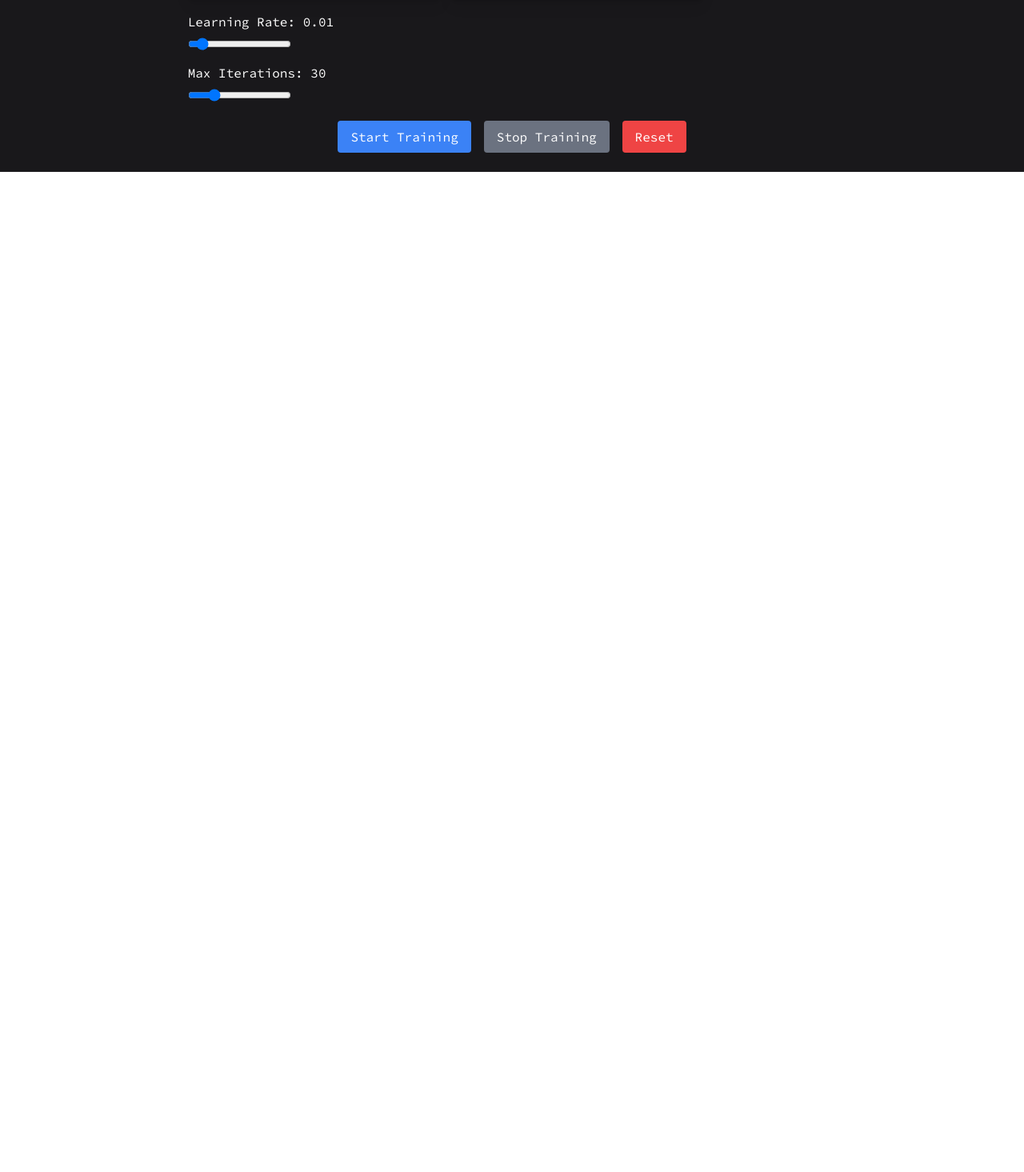
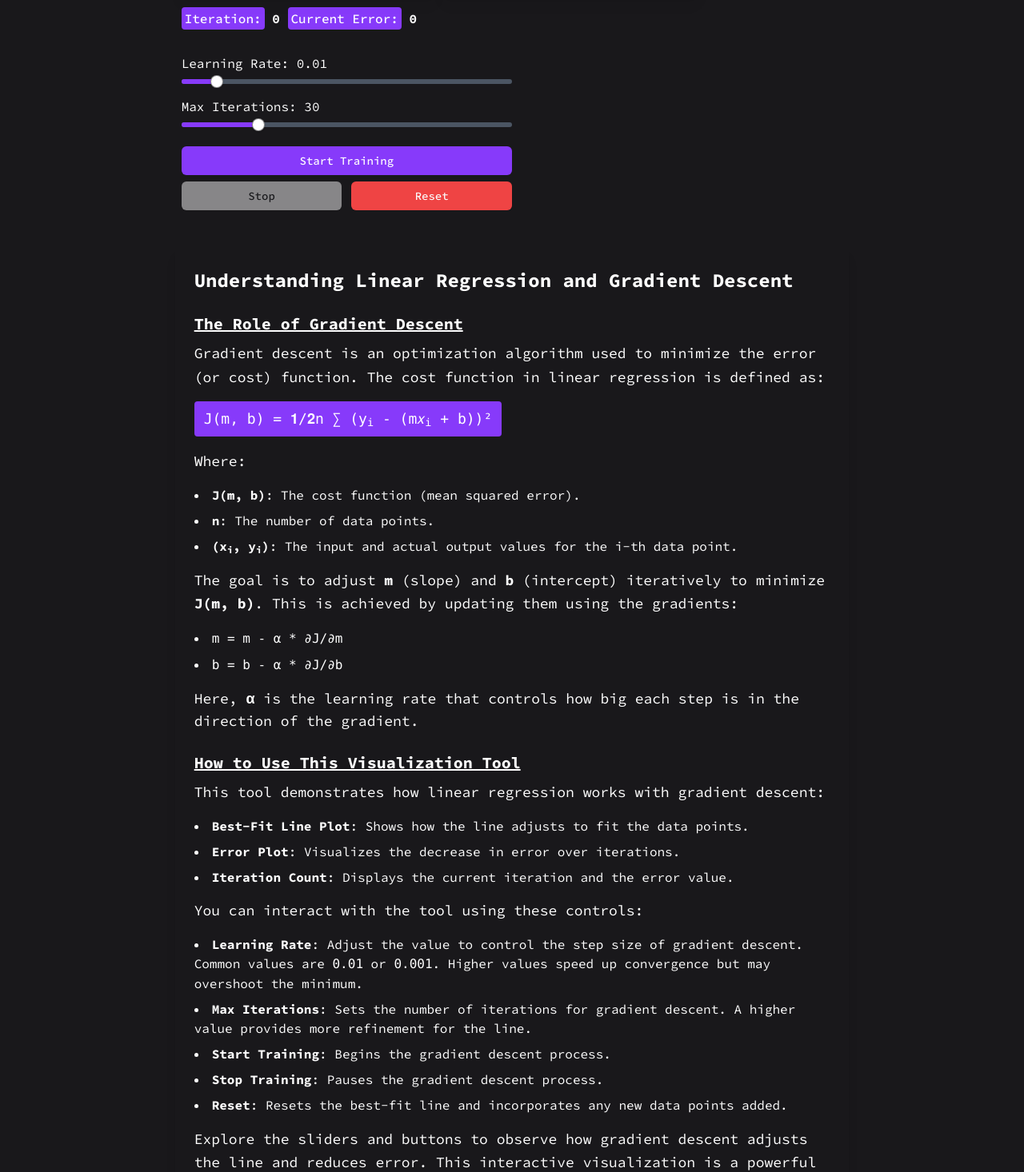
Before and after one commit to Mayankpratapsingh022/MLDataViz, a Next.js app in the folder dataviz/: page /linear-regression in a window 1280 px wide. Shown: the part 3524-4990 px from the top of the page at 80% size. Before the commit the page ends 3739 px from the top, so only its background shows below. Built offline with nearby package versions, Linux system fonts and the light colour scheme.

Commit message:
code more inputs to control training

```diff
--- a/dataviz/app/algo/linear-regression/Train.tsx
+++ b/dataviz/app/algo/linear-regression/Train.tsx
@@ -3,6 +3,8 @@
 import React, { useEffect, useState } from "react";
 import * as d3 from "d3";
 import { useData } from "./datapointadder";
+import { Slider } from "@/components/ui/slider";
+import { Button } from "@/components/ui/button";
 
 const ErrorByIterationPlot = ({ errorHistory, maxIterations }) => {
   useEffect(() => {
@@ -20,7 +22,7 @@ const ErrorByIterationPlot = ({ errorHistory, maxIterations }) => {
       .attr("height", svgHeight)
 
 
-    const xScale = d3.scaleLinear().domain([0, maxIterations]).range([0, width]);
+    const xScale = d3.scaleLinear().domain([0, maxIterations + 50]).range([0, width]);
     const yScale = d3
       .scaleLinear()
       .domain([0, d3.max(errorHistory) || 1])
@@ -203,8 +205,8 @@ const GradientDescentTraining = () => {
   };
 
   return (
-    <div className="flex flex-col items-center w-full p-4">
-      <h1 className="text-lg font-bold mb-4">Iteration: {iterations} | Current Error: {errorHistory[errorHistory.length - 1]?.toFixed(4) || 0}</h1>
+    <div className="flex flex-col items-center w-full flex-wrap p-2">
+   <h1 className="text-2xl  font-medium underline text-start w-full mb-4">Visual Regression Trainer</h1>
 
       <section className="flex gap-3 w-full  flex-wrap">
 <div className="p-2 bg-[#252428] rounded-md drop-shadow-lg">
@@ -215,52 +217,45 @@ const GradientDescentTraining = () => {
       {/* New Error vs. Iterations Plot */}
       <ErrorByIterationPlot errorHistory={errorHistory} maxIterations={maxIterations} />
       </section>
-      <div className="mt-4 flex flex-col items-start w-full">
+      <h1 className="text-sm md:text-base  text-start w-full font-bold my-4">
+        <b className="bg-[#873AFA] p-1  rounded-sm  font-medium">Iteration:</b> {iterations} <b className="bg-[#873AFA] p-1  rounded-sm font-medium">Current Error:</b>  {errorHistory[errorHistory.length - 1]?.toFixed(2) || 0}</h1>
+      <section className="flex flex-col flex-wrap justify-start w-full">
+      <div className="mt-4 flex flex-col items-start w-full md:w-1/2">
         <label className="mb-2">Learning Rate: {learningRate}</label>
-        <input
-          type="range"
-          min="0.001"
-          max="0.1"
-          step="0.001"
-          value={learningRate}
-          onChange={(e) => setLearningRate(parseFloat(e.target.value))}
+        <Slider
+          value={[learningRate]} // Explicitly set the value
+          max={0.1}
+          min={0.001}
+          step={0.001}
+          onValueChange={(value) => setLearningRate(value[0])}
         />
       </div>
 
-      <div className="mt-4 flex flex-col items-start w-full">
+      <div className="mt-4 flex flex-col items-start w-full md:w-1/2">
         <label className="mb-2">Max Iterations: {maxIterations}</label>
-        <input
-          type="range"
-          min="10"
-          max="100"
-          step="1"
-          value={maxIterations}
-          onChange={(e) => setMaxIterations(parseInt(e.target.value))}
+        <Slider
+          defaultValue={[maxIterations]}
+          max={100}
+          min={10}
+          step={1}
+          onValueChange={(value) => setMaxIterations(value[0])}
         />
       </div>
 
-      <div className="mt-6 flex justify-center space-x-4">
-        <button
-          onClick={() => setIsTraining(true)}
-          disabled={isTraining}
-          className="px-4 py-2 bg-blue-500 text-white rounded"
-        >
+      <div className="mt-6 flex justify-start flex-wrap flex-col gap-2 md:w-1/2 w-full">
+      <Button onClick={() => setIsTraining(true)} disabled={isTraining} className="bg-[#873AFA]" variant="primary">
           Start Training
-        </button>
-        <button
-          onClick={() => setIsTraining(false)}
-          disabled={!isTraining}
-          className="px-4 py-2 bg-gray-500 text-white rounded"
-        >
-          Stop Training
-        </button>
-        <button
-          onClick={resetTraining}
-          className="px-4 py-2 bg-red-500 text-white rounded"
-        >
+        </Button>
+<section className="w-full flex justify-center gap-3">
+        <Button onClick={() => setIsTraining(false)} disabled={!isTraining} className="w-full" variant="secondary">
+          Stop
+        </Button>
+        <Button onClick={resetTraining}  className="w-full" variant="destructive">
           Reset
-        </button>
+        </Button>
+        </section>
       </div>
+      </section>
     </div>
   );
 };
--- /dev/null
+++ b/dataviz/app/algo/linear-regression/Trainblog.tsx
@@ -0,0 +1,84 @@
+import React from "react";
+
+const LinearRegressionBlog = () => {
+  return (
+<section className="text-white rounded-lg shadow-lg max-w-5xl mt-10 text-left p-6 ">
+  <h2 className="text-2xl font-bold mb-4">Understanding Linear Regression and Gradient Descent</h2>
+
+
+
+
+  <h3 className="text-xl  mt-6 font-semibold underline">The Role of Gradient Descent</h3>
+  <p className="text-lg leading-relaxed mt-2">
+    Gradient descent is an optimization algorithm used to minimize the error (or cost) function. The cost function in linear regression is defined as:
+  </p>
+  <p className="text-lg font-mono bg-maincolor px-3 py-2 rounded inline-block my-4">
+    J(m, b) = 𝟏/𝟐n ∑ (y<sub>i</sub> - (m𝑥<sub>i</sub> + b))²
+  </p>
+  <p className="text-lg leading-relaxed">
+    Where:
+  </p>
+  <ul className="mt-4 space-y-2 list-disc list-inside">
+    <li><span className="font-bold">J(m, b)</span>: The cost function (mean squared error).</li>
+    <li><span className="font-bold">n</span>: The number of data points.</li>
+    <li><span className="font-bold">(x<sub>i</sub>, y<sub>i</sub>)</span>: The input and actual output values for the i-th data point.</li>
+  </ul>
+  <p className="text-lg leading-relaxed mt-4">
+    The goal is to adjust <span className="font-bold">m</span> (slope) and <span className="font-bold">b</span> (intercept) iteratively to minimize <span className="font-bold">J(m, b)</span>.
+    This is achieved by updating them using the gradients:
+  </p>
+  <ul className="mt-4 space-y-2 list-disc list-inside">
+    <li>
+      <span className="font-mono">m = m - α * ∂J/∂m</span>
+    </li>
+    <li>
+      <span className="font-mono">b = b - α * ∂J/∂b</span>
+    </li>
+  </ul>
+  <p className="text-lg mt-4">
+    Here, <span className="font-bold">α</span> is the learning rate that controls how big each step is in the direction of the gradient.
+  </p>
+  <h3 className="text-xl font-semibold underline mt-6">How to Use This Visualization Tool</h3>
+  <p className="text-lg leading-relaxed mt-2">
+    This tool demonstrates how linear regression works with gradient descent:
+  </p>
+  <ul className="mt-4 space-y-2 list-disc list-inside">
+    <li>
+      <span className="font-bold">Best-Fit Line Plot</span>: Shows how the line adjusts to fit the data points.
+    </li>
+    <li>
+      <span className="font-bold">Error Plot</span>: Visualizes the decrease in error over iterations.
+    </li>
+    <li>
+      <span className="font-bold">Iteration Count</span>: Displays the current iteration and the error value.
+    </li>
+  </ul>
+  <p className="text-lg mt-4">
+    You can interact with the tool using these controls:
+  </p>
+  <ul className="mt-4 space-y-2 list-disc list-inside">
+    <li>
+      <span className="font-bold">Learning Rate</span>: Adjust the value to control the step size of gradient descent. Common values are <span className="font-mono">0.01</span> or <span className="font-mono">0.001</span>. Higher values speed up convergence but may overshoot the minimum.
+    </li>
+    <li>
+      <span className="font-bold">Max Iterations</span>: Sets the number of iterations for gradient descent. A higher value provides more refinement for the line.
+    </li>
+    <li>
+      <span className="font-bold">Start Training</span>: Begins the gradient descent process.
+    </li>
+    <li>
+      <span className="font-bold">Stop Training</span>: Pauses the gradient descent process.
+    </li>
+    <li>
+      <span className="font-bold">Reset</span>: Resets the best-fit line and incorporates any new data points added.
+    </li>
+  </ul>
+  <p className="text-lg leading-relaxed mt-4">
+    Explore the sliders and buttons to observe how gradient descent adjusts the line and reduces error. This interactive visualization is a powerful way to understand the inner workings of linear regression.
+  </p>
+</section>
+
+  );
+};
+
+export default LinearRegressionBlog;
--- a/dataviz/app/linear-regression/page.tsx
+++ b/dataviz/app/linear-regression/page.tsx
@@ -13,7 +13,7 @@ import ErrorVisualization from "../algo/linear-regression/ErrorVis";
 import DataTable from "../algo/linear-regression/table";
 import ErrorExplanation from "../algo/linear-regression/errorblog";
 import GradientDescentTraining from "../algo/linear-regression/Train";
-
+import TrainBlog from "../algo/linear-regression/Trainblog";
 
 export default function LinearRegressionPage() {
     return (
@@ -41,6 +41,7 @@ export default function LinearRegressionPage() {
 <ErrorVisualization/>
 <ErrorExplanation/>
 <GradientDescentTraining/>
+<TrainBlog/>
         </div></DataProvider>
 
       </div>
```
